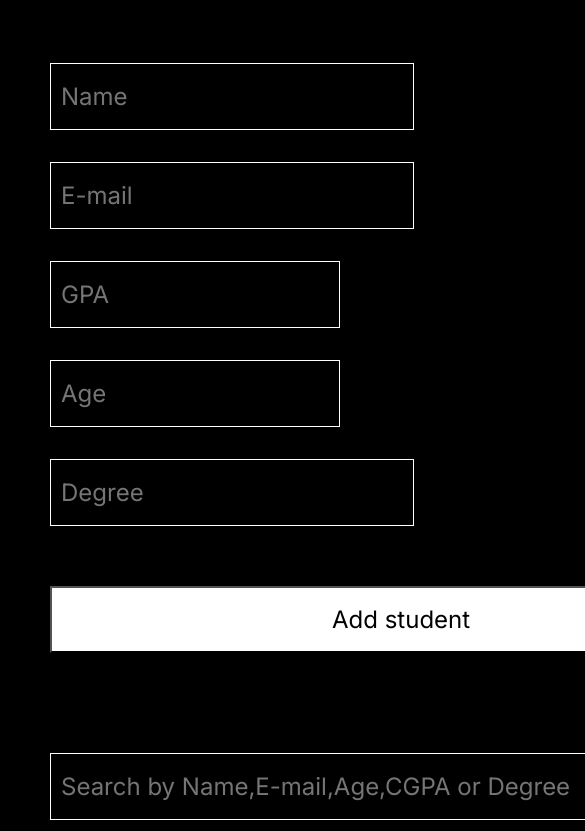
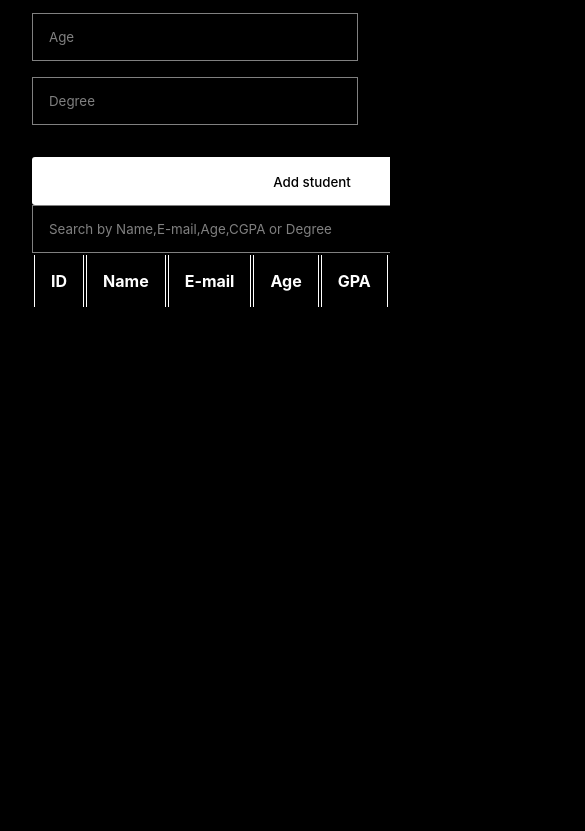
Before and after one commit to Atith794/Frontend2P2, a plain HTML site: page index.html in a window 390 px wide. Shown: the part 263-1094 px from the top of the page, 585 px wide, since content can reach past the window. After the commit the page ends 844 px from the top, so only its background shows below. Drawn offline with Linux system fonts and the light colour scheme.

Commit message:
style.css

```diff
--- a/style.css
+++ b/style.css
@@ -1,143 +1,195 @@
-@import url("https://fonts.googleapis.com/css2?family=Inter&display=swap");
+:root {
+    --gray: rgba(255, 255, 255, 0.50);
+    --white: white;
+    --black: black
+}
 
 * {
-  padding: 0px;
-  margin: 0px;
-  background-color: black;
-  color: white;
+    margin: 0;
+    padding: 0;
     box-sizing: border-box;
+    font-family: Inter;
 }
 
-.heading1 {
-  padding-left: 50px;
-  padding-top: 70px;
-  font-family: Inter;
-  font-size: 48px;
-  font-weight: 1400;
-  line-height: 58px;
-  letter-spacing: 0em;
-  text-align: left;
+body,
+html {
+    background: var(--black);
+    color: var(--white);
+    overflow: hidden;
+    overflow-y: scroll;
 }
+
+::-webkit-scrollbar {
+    display: none;
+}
+
+
 
 .container {
     width: 100vw;
     min-height: 100vh;
+    padding: 2rem;
 }
 
-.inputform {
+.heading {
+    color: var(--white);
+    font-size: 2.5rem;
+    font-weight: 400;
+}
+
+form {
     display: flex;
     flex-flow: row wrap;
-  gap: 2rem;
-  row-gap: 2rem;
+    gap: 1rem;
+    row-gap: 1rem;
     margin-block: 2rem;
-  padding: 50px;
-  padding-bottom: 10px;
 }
 
-form > input {
-  width: 536px;
-  height: 67px;
-  border: 1px solid #ffffff;
-  padding-left: 10px;
-  font-family: Inter;
-  font-size: 24px;
-  font-weight: 400;
-  line-height: 29px;
-  letter-spacing: 0em;
-  text-align: left;
+input {
+    width: 30rem;
+    height: 3rem;
+    background-color: transparent;
+    border: 1px solid var(--gray);
+    padding: 1rem;
+    color: white;
 }
 
-.btn1 {
-  width: 712px;
-  height: 67px;
-  padding-left: 280px;
-  font-family: Inter;
-  font-size: 24px;
-  font-weight: 400;
-  line-height: 29px;
-  letter-spacing: 0em;
-  text-align: center;
-  background: #ffffff;
-  font-family: Inter;
-  font-size: 24px;
-  font-weight: 400;
-  line-height: 29px;
-  letter-spacing: 0em;
-  text-align: left;
-  color: #000000;
+input[type="button"] {
+    width: 35rem;
+    font-weight: 500;
+    background-color: #fff;
+    color: black;
+    border-radius: 3px;
+    cursor: pointer;
+    transition: all .3s linear;
 }
 
-.Add_student {
-    margin: 50px;
+input[type="button"]:hover {
+    background-color: rgba(255, 255, 255, 0.669);
 }
 
-.sbinput{
-    width: 1680px;
-    height: 67px;
-    top: 561px;
-    left: 70px;
-    border: 1px solid #FFFFFF;
-    margin: 50px;
-    font-family: Inter;
-    font-size: 24px;
-    font-weight: 400;
-    line-height: 29px;
-    letter-spacing: 0em;
-    text-align: left;
-    padding-left: 10px;
+input[type="reset"] {
+    width: 20rem;
+    background-color: rgb(255, 106, 0);
+    font-weight: 500;
+    border-radius: 3px;
+    cursor: pointer;
+    transition: all .3s linear;
 }
 
-/* .Search_bar{
+input[type="reset"]:hover {
+    background-color: rgba(255, 30, 0, 0.687);
+}
+
+.search-container {
     width: 100%;
+    margin-block: 3rem;
+}
 
-} */
+input[id="search-box"] {
+    width: 100%;
+}
+
+::placeholder {
+    color: var(--gray);
+}
 
 
-.table_div{
-    width: 1588px;
-    height: 514px;
-    top: 715px;
-    left: 70px;
-    border: 1px solid #FFFFFF;
+#table {
     background-color: transparent;
+    width: 100%;
     border-collapse: collapse;
     table-layout: fixed;
-    margin-left: 50px;
 }
 
-thead,tbody{
-    border: 1px solid #FFFFFF;
+thead,
+tbody {
+    border: 1px solid white;
 }
 
-th,td{
+
+th,
+td {
     padding: 1rem;
     border-right: 1px solid white;
     border-left: 1px solid white;
     overflow: hidden;
     white-space: nowrap;
-
+    text-overflow: ellipsis;
 }
 
-#col1{
-    width:5%;
+th {
+    text-align: left;
 }
 
-#col2{
-    width:30%;
+.cell-block {
+    display: flex;
+    justify-content: space-between;
+    width: 100%;
 }
 
-#col3{
-    width:25%;
+.cell-block div img {
+    cursor: pointer;
 }
 
-#col4{
-    width:20%;
+@media (max-width: 767px) {
+    .table {
+        display: block;
+        width: 100%;
     }
 
-#col5{
-    width:20%;
+    .table thead,
+    .table tbody,
+    .table thead th {
+        display: block;
     }
 
-#col6{
-    width:45%;
+    .table thead {
+        float: left;
     }
+
+    .table tbody {
+        width: auto;
+        position: relative;
+        overflow-x: auto;
+    }
+
+    .table td,
+    .table th {
+        padding: 20px .625em .625em .625em;
+        height: 60px;
+        vertical-align: middle;
+        box-sizing: border-box;
+        overflow-x: hidden;
+        overflow-y: auto;
+        min-width: 80px;
+        text-overflow: ellipsis;
+    }
+
+    .table thead th {
+        text-align: left;
+        border-bottom: 1px solid #f7f7f9;
+    }
+
+    .table tbody tr {
+        display: table-cell;
+    }
+
+    .table tr td {
+        border-bottom: 1px solid #E6E4E4;
+    }
+
+    .table tbody td {
+        display: block;
+        text-align: center;
+    }
+
+    .cell-block {
+        align-items: center;
+        justify-content: center;
+    }
+
+    .cell-block div {
+        display: none;
+    }
+}
```
Lines whose indentation alone changed are shown as unchanged.
